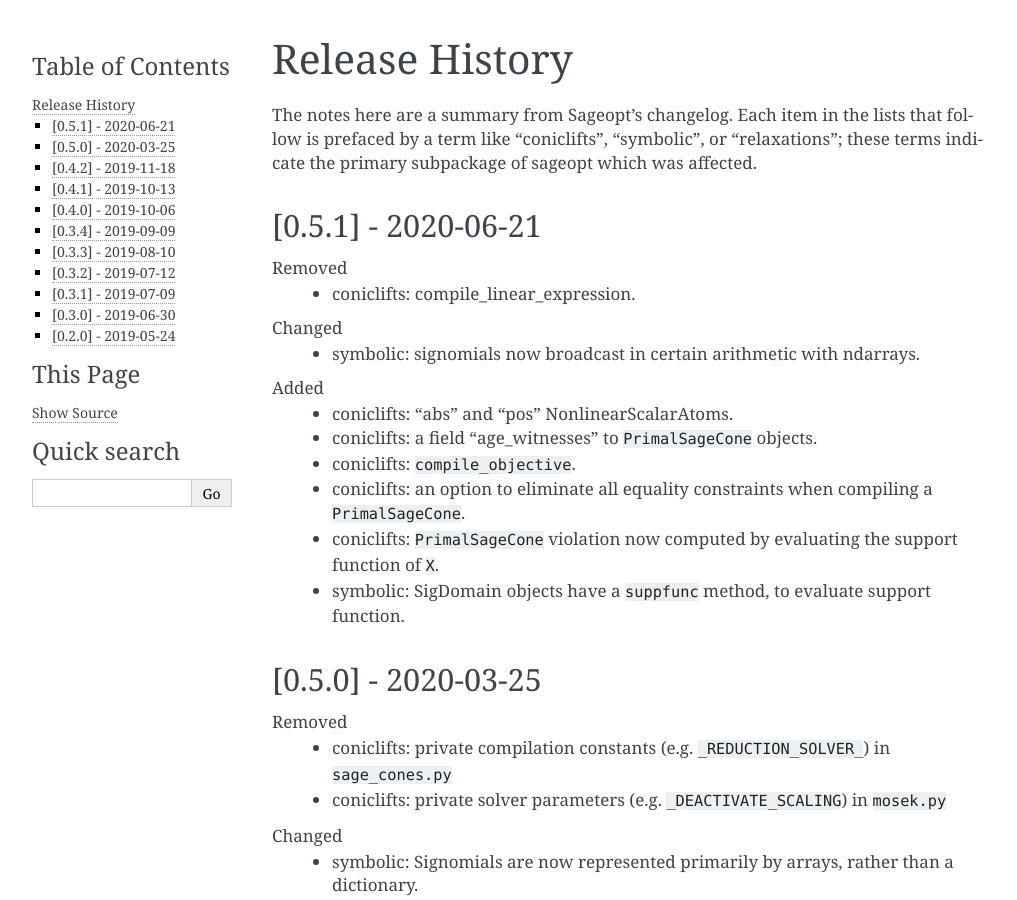
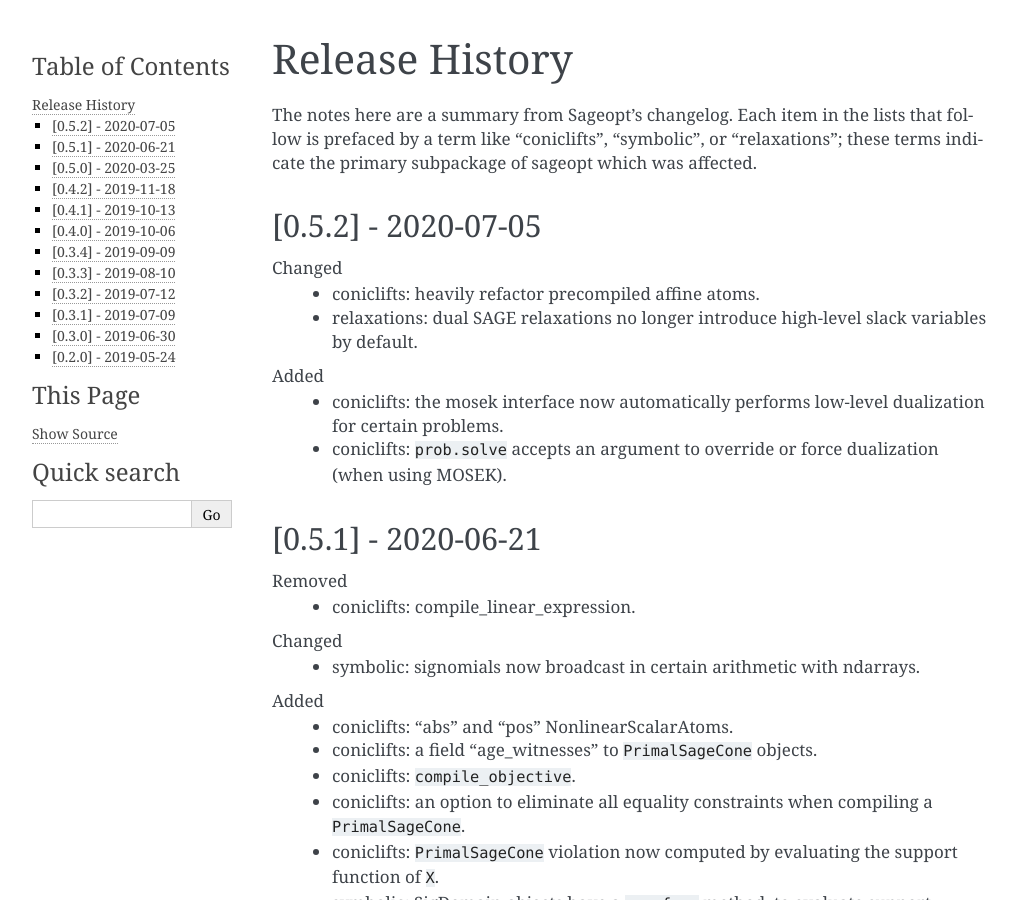
Before and after one commit to rileyjmurray/sageopt, a Sphinx documentation site: the page built from docs/source/releasehistory.rst, in a window 1280 px wide and 900 px high. Shown: the whole window, without its empty margins (118-1135 px from the left). Built offline with Sphinx 7.4.7, drawn with Linux system fonts in a browser that asks for light colours.

Commit message:
add release note to docs

```diff
--- a/docs/source/releasehistory.rst
+++ b/docs/source/releasehistory.rst
@@ -5,6 +5,17 @@ Release History
 The notes here are a summary from Sageopt's changelog. Each item in the lists that follow is prefaced by
 a term like "coniclifts", "symbolic", or "relaxations"; these terms indicate the primary subpackage of sageopt which
 was affected.
+
+[0.5.2] - 2020-07-05
+--------------------
+Changed
+ - coniclifts: heavily refactor precompiled affine atoms.
+ - relaxations: dual SAGE relaxations no longer introduce high-level slack variables
+   by default.
+
+Added
+ - coniclifts: the mosek interface now automatically performs low-level dualization for certain problems.
+ - coniclifts: ``prob.solve`` accepts an argument to override or force dualization (when using MOSEK).
 
 
 [0.5.1] - 2020-06-21
```
